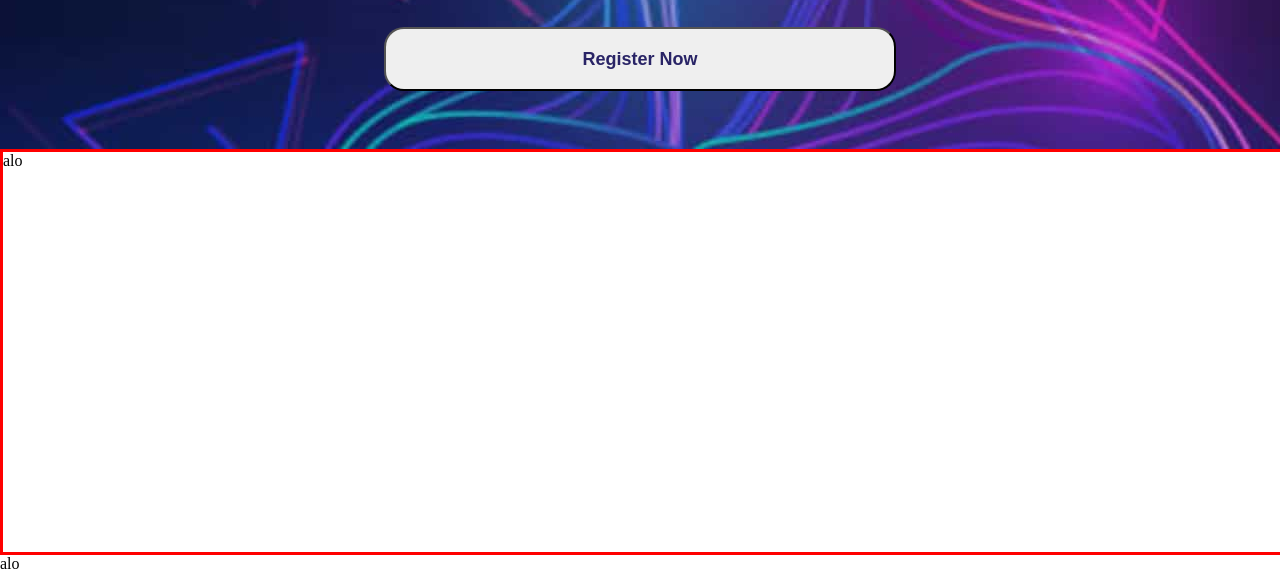
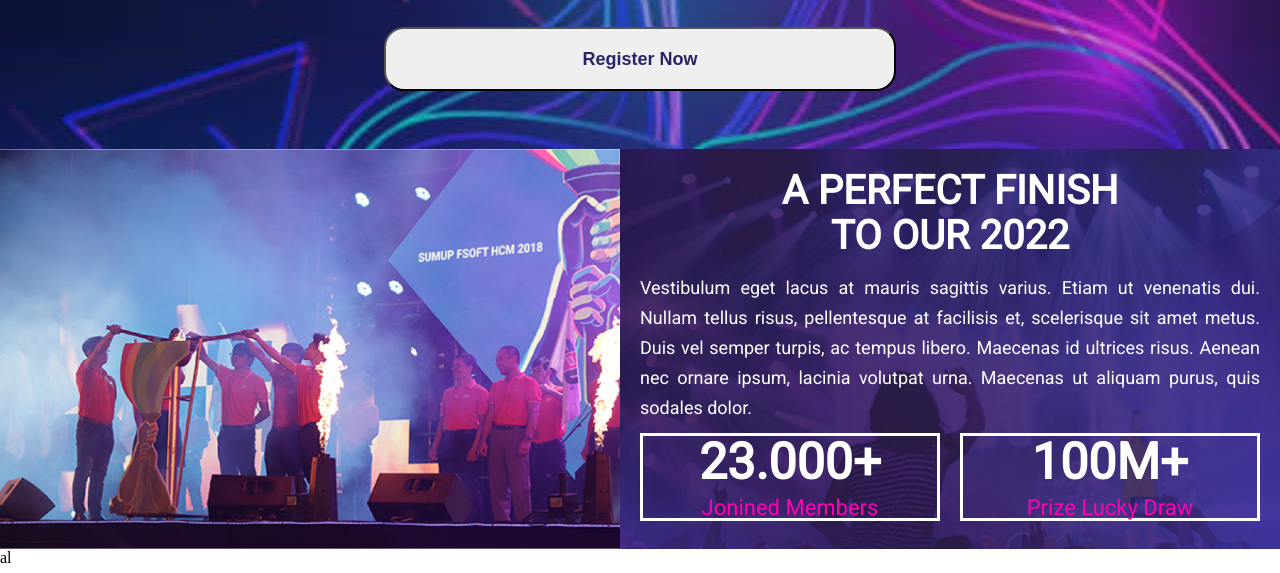
Before and after one commit to thanhphuongIT/sumup_fsoft, a plain HTML site: page index.html in a window 1280 px wide. Shown: the part 651-1224 px from the top of the page. Drawn offline with Linux system fonts and the light colour scheme; files whose address does not match are found by name.

Commit message:
feat: dev

```diff
--- a/css/styles.css
+++ b/css/styles.css
@@ -137,5 +137,84 @@ body {
   display: flex;
   width: 100%;
   height: 50vh;
-  border: solid red;
 }
+.space_image_container_01 {
+  width: 50%;
+  height: 100%;
+}
+.image_container_02 {
+  width: 100%;
+  height: 100%;
+}
+.space_introduce_event_container_02 {
+  display: flex;
+  flex-direction: column;
+  justify-content: center;
+  align-items: center;
+  padding: 20px;
+  width: 50%;
+  overflow: hidden;
+  background-image: url("../images/image_introduce_container_02.png");
+  background-size: 100% 100%;
+}
+.text_title_introduce {
+  font-family: "Roboto";
+  font-style: normal;
+  font-weight: bold;
+  font-size: 40px;
+  line-height: 45px;
+  text-align: center;
+  color: #fff;
+  text-transform: uppercase;
+}
+.text_decription_introduce {
+  font-family: "Roboto";
+  font-weight: lighter;
+  text-align: justify;
+  font-size: 18px;
+  line-height: 30px;
+  color: #fff;
+  margin-top: 15px;
+}
+.space_number_member_lucky {
+  display: flex;
+  width: 100%;
+  height: 15vh;
+  padding: 10px;
+}
+.space_number_member {
+  display: flex;
+  flex-direction: column;
+  align-items: center;
+  justify-content: center;
+  width: 50%;
+  border: solid #fff;
+  margin-right: 10px;
+}
+.space_number_lucky {
+  display: flex;
+  flex-direction: column;
+  align-items: center;
+  justify-content: center;
+  width: 50%;
+  border: solid #fff;
+  margin-left: 10px;
+}
+.text_title_number {
+  font-family: "Roboto";
+  font-weight: bolder;
+  text-align: left;
+  font-size: 50px;
+  line-height: 22px;
+  color: #fff;
+  margin-top: 15px;
+}
+.text_decription_number {
+  font-family: "Roboto";
+  font-weight: normal;
+  text-align: left;
+  font-size: 22px;
+  line-height: 20px;
+  color: #ff00b4;
+  margin-top: 25px;
+}
--- a/index.html
+++ b/index.html
@@ -56,7 +56,34 @@
       </div>
       <button class="button_register_event">Register Now</button>
     </div>
-    <div class="container_02">alo</div>
-    <div class="container_03">alo</div>
+    <div class="container_02">
+      <div class="space_image_container_01">
+        <img class="image_container_02" src="./images/image_container_02.png" />
+      </div>
+      <div class="space_introduce_event_container_02">
+        <span class="text_title_introduce"
+          >A PERFECT FINISH <br />
+          TO OUR 2022</span
+        >
+        <span class="text_decription_introduce"
+          >Vestibulum eget lacus at mauris sagittis varius. Etiam ut venenatis
+          dui. Nullam tellus risus, pellentesque at facilisis et, scelerisque
+          sit amet metus. Duis vel semper turpis, ac tempus libero. Maecenas id
+          ultrices risus. Aenean nec ornare ipsum, lacinia volutpat urna.
+          Maecenas ut aliquam purus, quis sodales dolor.</span
+        >
+        <div class="space_number_member_lucky">
+          <div class="space_number_member">
+            <span class="text_title_number">23.000+</span>
+            <span class="text_decription_number">Jonined Members</span>
+          </div>
+          <div class="space_number_lucky">
+            <span class="text_title_number">100M+</span>
+            <span class="text_decription_number">Prize Lucky Draw</span>
+          </div>
+        </div>
+      </div>
+    </div>
+    <div class="container_03">al</div>
   </body>
 </html>
```
Also changed, not shown: images/image_container_02.png (renamed from images/v65_1274.png), images/image_introduce_container_02.png (renamed from images/v65_486.png).
